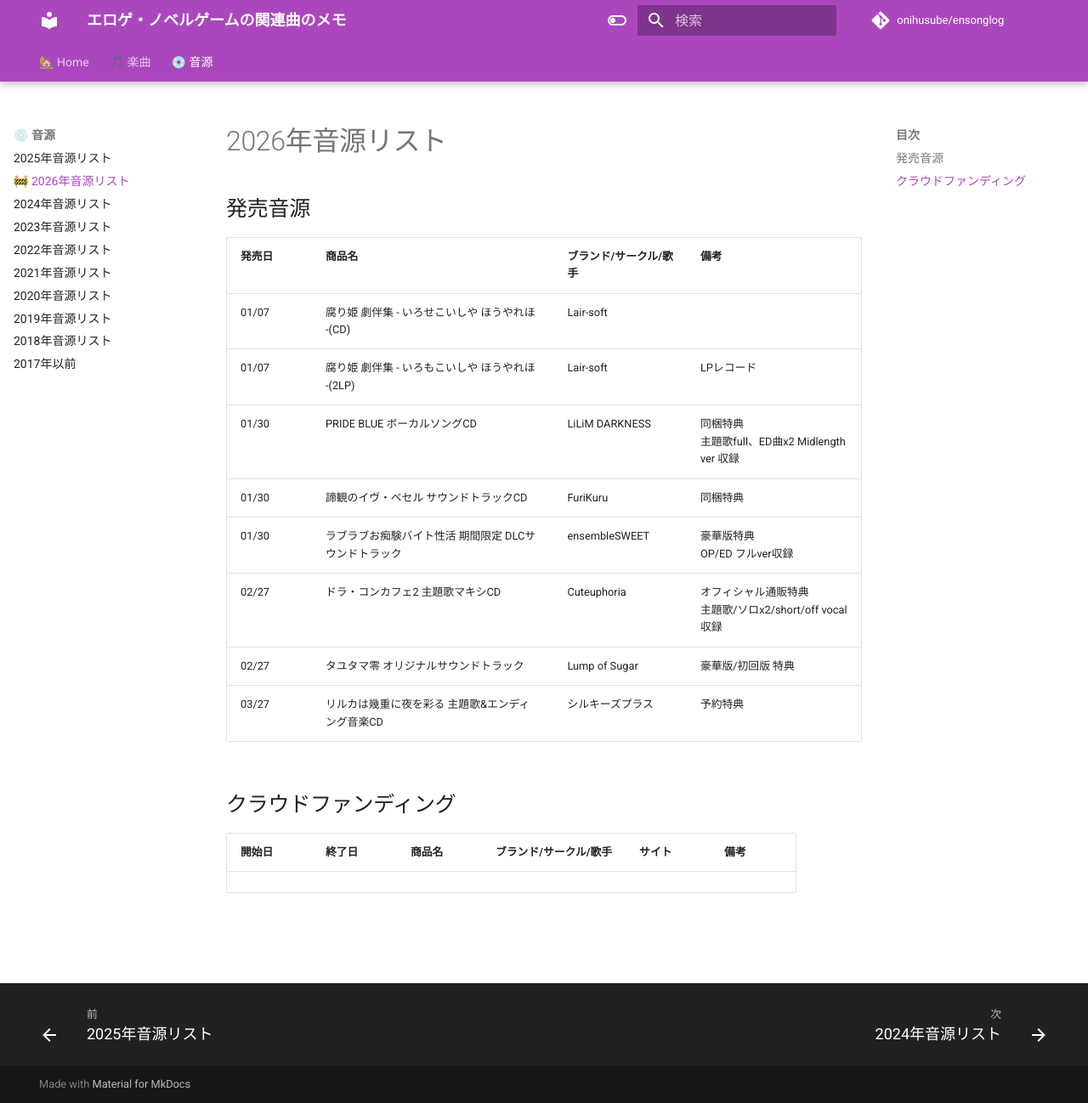
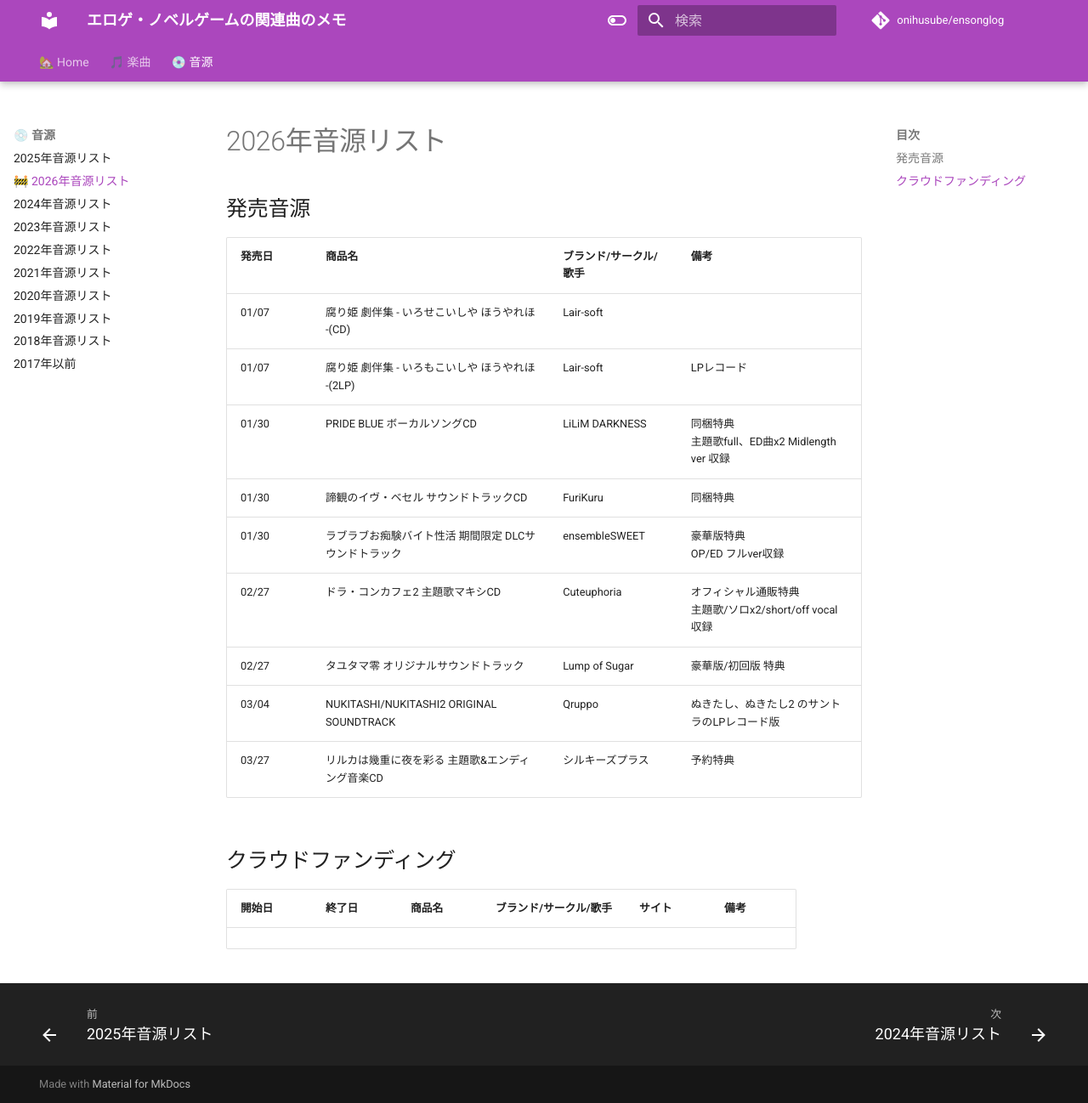
Before and after one commit to onihusube/ensonglog, an MkDocs documentation site: the page built from docs/2026/音源.md, in a window 1280 px wide and 1298 px high. Shown: the whole window at 85% size. Built offline with MkDocs 1.6.1 and Material for MkDocs 9.7.7, drawn with Linux system fonts in a browser that asks for light colours; comment, search, counter and statistics services are not loaded.

Commit message:
ぬきたしサントラのLP版追記

```diff
--- a/docs/2026/音源.md
+++ b/docs/2026/音源.md
@@ -16,6 +16,7 @@ search:
 | 01/30 | ラブラブお痴験バイト性活 期間限定 DLCサウンドトラック | ensembleSWEET | 豪華版特典 </br> OP/ED フルver収録 |
 | 02/27 | ドラ・コンカフェ2 主題歌マキシCD | Cuteuphoria | オフィシャル通販特典 </br> 主題歌/ソロx2/short/off vocal 収録 |
 | 02/27 | タユタマ零 オリジナルサウンドトラック | Lump of Sugar | 豪華版/初回版 特典 |
+| 03/04 | NUKITASHI/NUKITASHI2 ORIGINAL SOUNDTRACK | Qruppo | ぬきたし、ぬきたし2 のサントラのLPレコード版 |
 | 03/27 | リルカは幾重に夜を彩る 主題歌&エンディング音楽CD | シルキーズプラス | 予約特典 |
 
 ## クラウドファンディング
```
